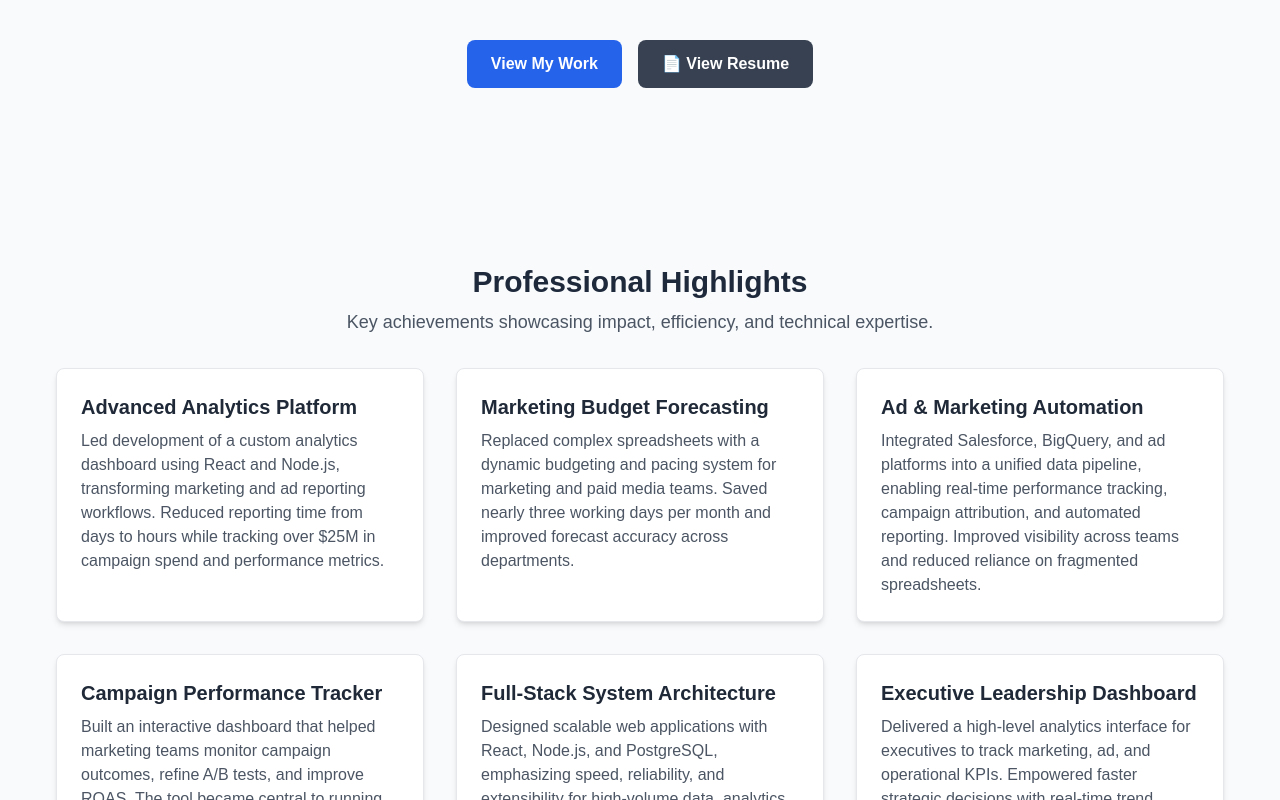
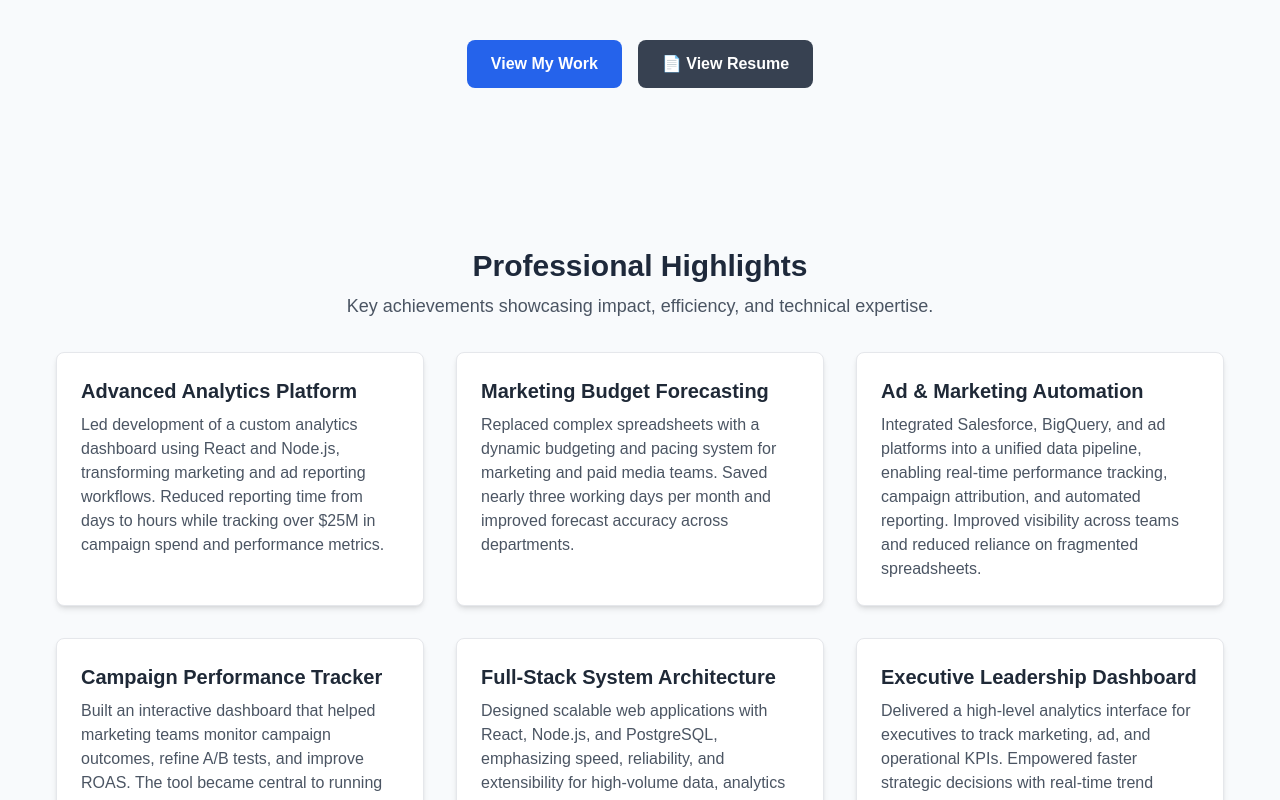
Before and after one commit to DanSias/danielsias-dev, a Next.js app: page / in a window 1280 px wide. Shown: the part 580-1380 px from the top of the page. Built offline with nearby package versions, Linux system fonts and the light colour scheme.

Commit message:
Updated spacing below hero

```diff
--- a/src/components/HomePage.tsx
+++ b/src/components/HomePage.tsx
@@ -17,7 +17,7 @@ export default function HomePage() {
       </section>
 
       {/* Professional Highlights from Work Experience */}
-      <section className="pt-20">
+      <section className="pt-16">
         <ProfessionalHighlights />
       </section>
 
```
